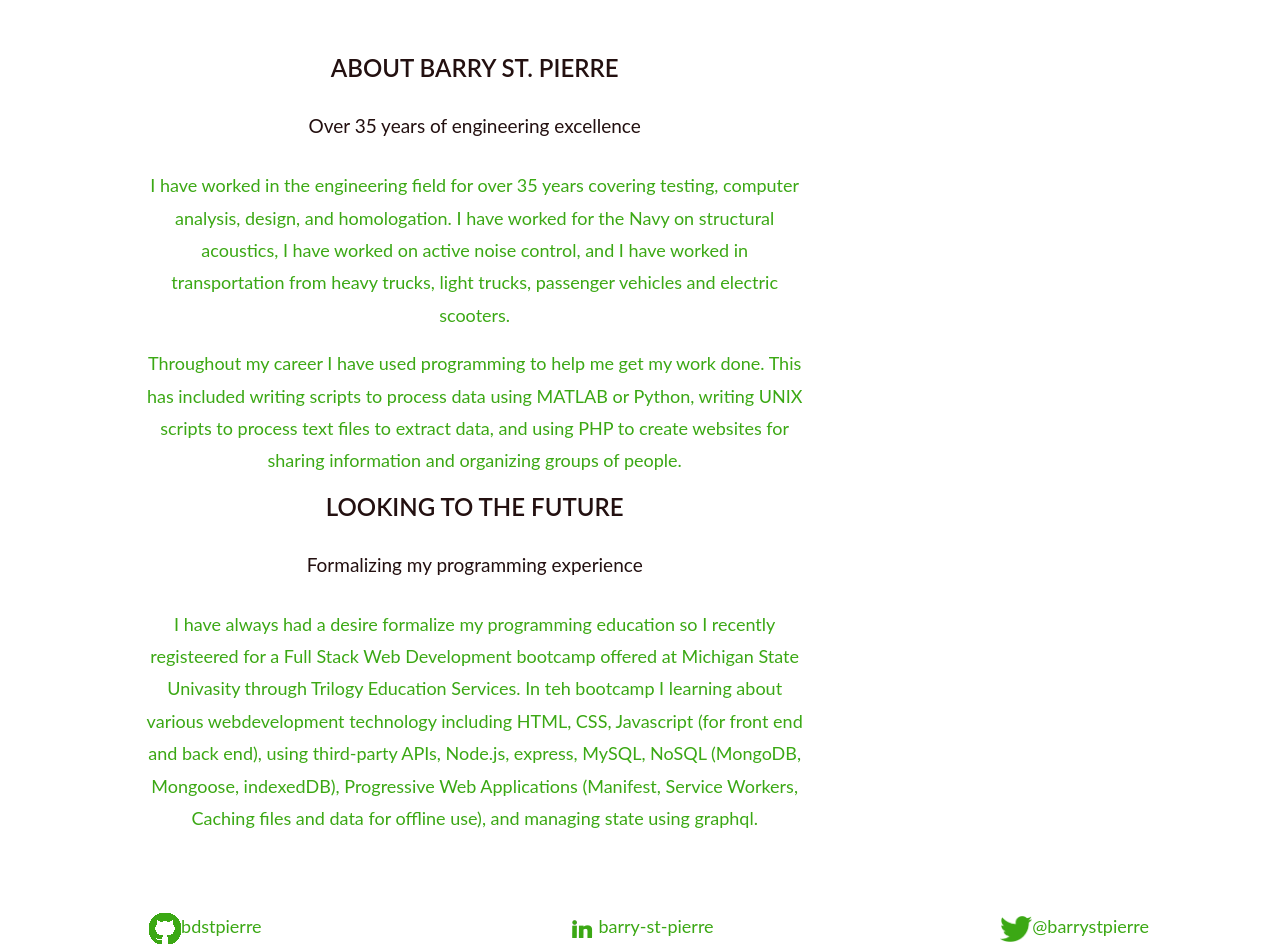
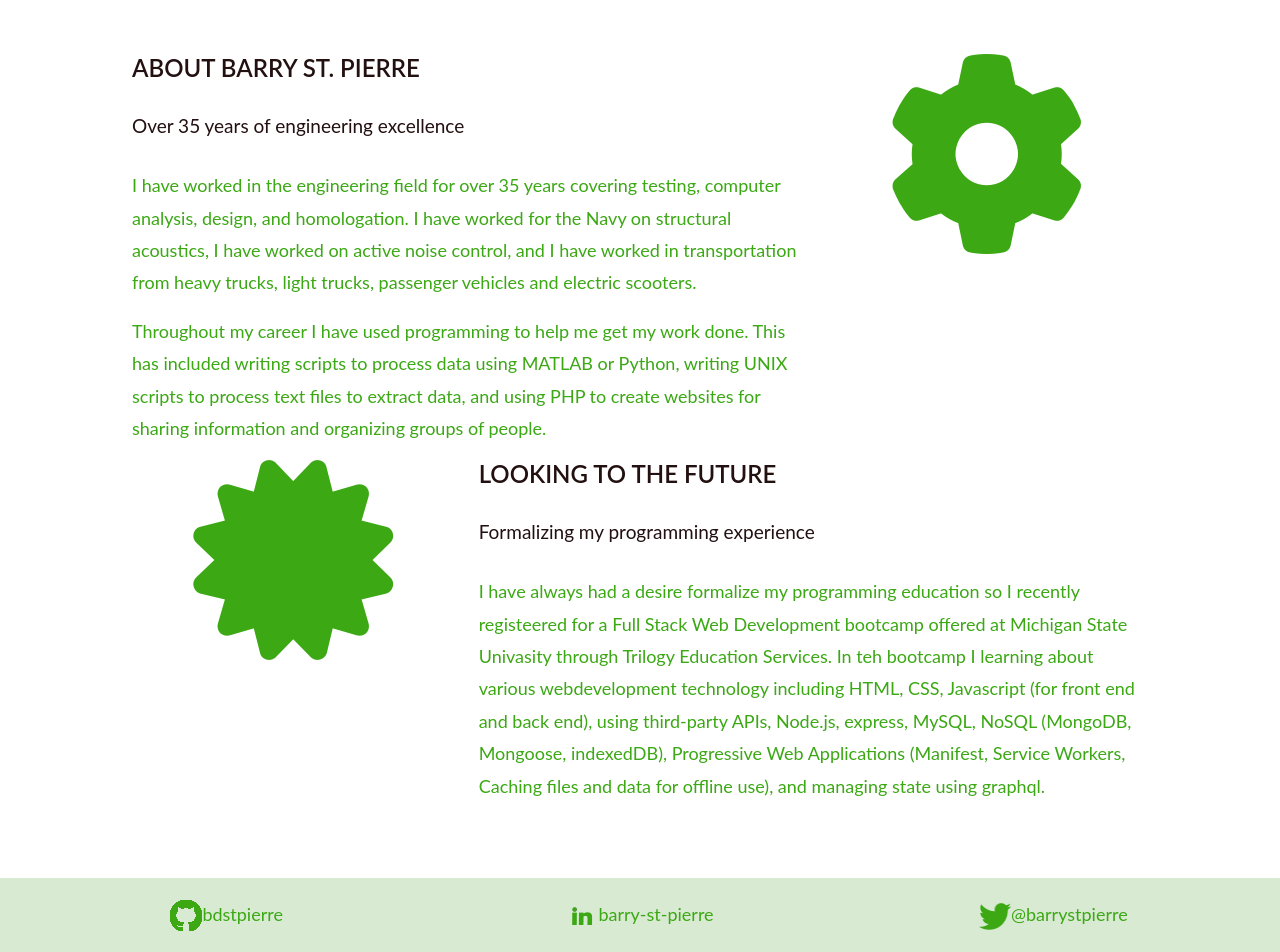
Before and after one commit to bdstpierre/react-portfolio, a React (Create React App) app: page / in a window 1280 px wide. Shown: the part 300-1252 px from the top of the page. Built offline with nearby package versions, Linux system fonts and the light colour scheme.

Commit message:
Styling complete

```diff
--- a/public/index.html
+++ b/public/index.html
@@ -26,6 +26,7 @@
       Learn how to configure a non-root public URL by running `npm run build`.
     -->
     <title>Barry St. Pierre Portfolio</title>
+    <script src="https://kit.fontawesome.com/2cee231fe7.js" crossorigin="anonymous"></script>
   </head>
   <body>
     <noscript>You need to enable JavaScript to run this app.</noscript>
--- a/src/components/About.js
+++ b/src/components/About.js
@@ -4,12 +4,12 @@ function About(props) {
     const about = props.portfolio.about;
 
   return (
-    <div className="container">
-          <div id="about" className="container-fluid">
-        <div className="row">
-            {about.map((item) => (
-                <div key={item.id}>
-                    <div className="col-sm-8 text-left">
+    <div  className="container-fluid">
+        {about.map((item) => (
+            (item.id % 2)
+            ?
+                <div className="row" key={item.id}>
+                    <div className="col-sm-8 text-sm-start">
                         <h2>{item.title}</h2>
                         <h4>{item.subtitle}</h4>
                         {item.paras.map((para) => (
@@ -22,9 +22,24 @@ function About(props) {
                         <span className={item.glyph}></span>
                     </div>
                 </div>
-            ))}
-        </div>
-    </div>
+            :
+                <div className="row" key={item.id}>
+                    <div className="col-sm-4">
+                        <span className={item.glyph}></span>
+                    </div>
+                    <div className="col-sm-8 text-sm-start">
+                        <h2>{item.title}</h2>
+                        <h4>{item.subtitle}</h4>
+                        {item.paras.map((para) => (
+                            <p key={para.id}>
+                                {para.text}
+                            </p>
+                        ))}
+                    </div>
+                </div>
+
+
+        ))}
     </div>
   );
 }
--- a/src/components/Contact.js
+++ b/src/components/Contact.js
@@ -66,8 +66,11 @@ function Contact() {
   return (
     <div className="row">
       <div className="col-sm-12">
-        <div className="panel panel-default text-center">
+        <div className="card">
+          <div className="card-title">
             <h3>{errorMessage ? errorMessage : "Fill in the form to send a message..."}</h3>
+          </div>
+          <div className="card-body">
             <form className="form">
               <div className="form-group row">
                 <label htmlFor="fullName" className="col-sm-2 col-form-label">
@@ -121,13 +124,13 @@ function Contact() {
               </div>
               <div className="form-group row">
                 <div className="col-sm-10">
-                <button type="submit" className="btn btn-primary" onClick={handleFormSubmit}>
+                  <button type="submit" className="btn" onClick={handleFormSubmit}>
                     Submit
                   </button>
                 </div>
               </div>
             </form>
-
+          </div>
         </div>
       </div>
     </div>
--- a/src/components/Education.js
+++ b/src/components/Education.js
@@ -7,31 +7,26 @@ function Education(props) {
     const education = props.education;
 
     return (
-        <div className="row">
-            <div className="col-sm-12">
-                <div className="panel panel-default text-center">
-                    <div className="row text-center">
+        <>
             {education.map((item) => (
-                        <div key={item.id}>
-                           <div className="panel-heading">
+                <div className="col-sm-12" key={item.id}>
+                    <div className="card">
+                        <div className="card-header">
                             <h1>{item.degree}</h1>
                             <h4>{item.institution}</h4>
                         </div>
-                            <div className="panel-body">
+                        <div className="card-body">
                             <p>
                                 {item.description}
                             </p>
                         </div>
-                            <div className="panel-footer">
+                        <div className="card-footer">
                             <h3>{item.dates}</h3>
                         </div>
                     </div>
+                </div>
             ))}
-                    </div>
-                </div>
-            </div>
-
-        </div>
+        </>
     );
 }
 
--- a/src/components/Footer.js
+++ b/src/components/Footer.js
@@ -4,7 +4,7 @@ function Footer(props) {
     const contacts = props.portfolio.footer;
 
     return (
-        <div className="row">
+        <div className="row footer">
             {contacts.map((contact) => (
                 <div className="col-sm-4" key={contact.id}>
                     {contact.glyph
--- a/src/components/Portfolio.js
+++ b/src/components/Portfolio.js
@@ -11,13 +11,15 @@ function Portfolio(props) {
       <div className="row text-center">
         {sites.map((site) => (
           <div className="col-sm-4" key={site.id}>
-            <div className="thumbnail">
-              <h3>{site.name}</h3>
-              <p>{site.description}</p>
-              <img src={`./images/${site.thumbnail}`} alt="Site thumbnail"></img>
-              <a href={site.deployed}>Visit the site</a>
+            <div className="card">
+              <img src={`./images/${site.thumbnail}`} alt="Site thumbnail" className="card-img-top"></img>
+              <div className="card-body">
+              <h5 className="card-title">{site.name}</h5>
+              <p className="card-text">{site.description}</p>
+              <a className="btn" href={site.deployed}>Visit the site</a>
               <br />
-              <a href={site.github}>View the code</a>
+              <a className="btn" href={site.github}>View the code</a>
+              </div>
             </div>
           </div>
         ))}
--- a/src/components/Skills.js
+++ b/src/components/Skills.js
@@ -6,15 +6,17 @@ function Skills(props) {
   console.log(skills);
 
   return (
-    <div className="container">
-      <div id="skills" className="container-fluid text-center">
+
+    <div className="container-fluid text-center">
       <h2>Skills</h2>
       <h4>What I offer</h4>
       <br />
       <div className="row">
         {skills.map((skill) => (
           <div className="col-sm-4" key={skill.id}>
+          <div>
             <span className={skill.glyph}></span>
+            </div>
             <h4>{skill.category}</h4>
             <ul className="list-unstyled">
               {skill.items.map((item) => (
@@ -27,7 +29,6 @@ function Skills(props) {
         ))}
       </div>
 
-      </div>
     </div>
   );
 }
--- a/src/components/portfolio_data.js
+++ b/src/components/portfolio_data.js
@@ -220,7 +220,7 @@ const portfolio =
         {
             id: "110",
             category: "CAE",
-            glyph: "logo-small glyphicon glyphicon-pencil",
+            glyph: "fas fa-keyboard logo-small",
             items: [
                 {
                     id: "111",
@@ -243,7 +243,7 @@ const portfolio =
         {
             id: "120",
             category: "Testing",
-            glyph: "logo-small glyphicon glyphicon-search",
+            glyph: "logo-small fas fa-microscope",
             items: [
                 {
                     id: "121",
@@ -262,7 +262,7 @@ const portfolio =
         {
             id: "130",
             category: "Homologation",
-            glyph: "logo-small glyphicon glyphicon-lock",
+            glyph: "logo-small fas fa-clipboard-check",
             items: [
                 {
                     id: "131",
@@ -289,7 +289,7 @@ const portfolio =
         {
             id: "140",
             category: "Programming",
-            glyph: "logo-small glyphicon glyphicon-leaf",
+            glyph: "fas fa-laptop-code logo-small",
             items: [
                 {
                     id: "141",
@@ -308,7 +308,7 @@ const portfolio =
         {
             id: "150",
             category: "Databases",
-            glyph: "logo-small glyphicon glyphicon-certificate",
+            glyph: "logo-small fas fa-database",
             items: [
                 {
                     id: "151",
@@ -327,7 +327,7 @@ const portfolio =
         {
             id: "160",
             category: "General Office",
-            glyph: "logo-small glyphicon glyphicon-wrench",
+            glyph: "logo-small fas fa-briefcase",
             items: [
                 {
                     id: "161",
@@ -354,7 +354,7 @@ const portfolio =
             id: "201",
             title: "About Barry St. Pierre",
             subtitle: "Over 35 years of engineering excellence",
-            glyph: "glyphicon glyphicon-cog logo",
+            glyph: "fas fa-cog logo",
             paras: [
                 {
                     id: "210",
@@ -370,7 +370,7 @@ const portfolio =
             id: "202",
             title: "Looking to the future",
             subtitle: "Formalizing my programming experience",
-            glyph: "glyphicon glyphicon-certificate logo",
+            glyph: "fas fa-certificate logo",
             paras: [
                 {
                     id: "230",
--- a/src/style.css
+++ b/src/style.css
@@ -25,6 +25,13 @@ h4 {
   color: var(--dark-color);
   font-weight: 400;
   margin-bottom: 30px;
+}
+
+.footer {
+  margin: 0px;
+  padding: 20px;
+  color: var(--bright-color);
+  background-color: var(--light-color);
 }
 
 img {
@@ -90,19 +97,6 @@ img.headshot {
   margin-bottom: 10px;
 }
 
-.carousel-control.right, .carousel-control.left {
-  background-image: none;
-  color: var(--bright-color);
-}
-
-.carousel-indicators li {
-  border-color: var(--bright-color);
-}
-
-.carousel-indicators li.active {
-  background-color: var(--bright-color);
-}
-
 .item h4 {
   font-size: 19px;
   line-height: 1.375em;
@@ -115,54 +109,35 @@ img.headshot {
   font-style: normal;
 }
 
+.card {
+  margin: 4px;
+}
+
+.card-header {
+  background-color: var(--bright-color);
+  color: var(--light-color);
+}
+
+.card-footer {
+  background-color: var(--shadow-color);
+  color: var(--light-color);
+}
+
+.btn {
+  color: var(--light-color);
+  background-color: var(--bright-color);
+  border-color: var(--bright-color);
+  margin: 2px;
+}
+
 .panel {
   border: 1px solid var(--bright-color);
   border-radius: 0;
   transition: box-shadow 0.5s;
 }
 
-.panel:hover {
-  box-shadow: 5px 0px 40px rgba(0,0,0, .2);
-}
-
-.panel-body {
-  text-align: left;
-}
-
-.panel-footer .btn:hover {
-  border: 1px solid var(--bright-color);
-  background-color: var(--light-color) !important;
-  color: var(--bright-color);
-}
-
-.panel-heading {
-  color: var(--light-color) !important;
-  background-color: var(--bright-color) !important;
-  padding: 25px;
-  border-bottom: 1px solid transparent;
-  border-top-left-radius: 0px;
-  border-top-right-radius: 0px;
-  border-bottom-left-radius: 0px;
-  border-bottom-right-radius: 0px;
-}
-
-.panel-footer {
-  background-color: var(--light-color) !important;
-}
-
-.panel-footer h3 {
-  font-size: 32px;
-}
-
-.panel-footer h4 {
-  color: var(--shadow-color);
-  font-size: 14px;
-}
-
-.panel-footer .btn {
-  margin: 15px 0;
-  background-color: var(--bright-color);
-  color: var(--light-color);
+.card:hover {
+  box-shadow: 5px 0px 40px var(--bright-color);
 }
 
 .nav {
```
Also changed, not shown: src/components/Work.js (+6 -6 lines). Lines whose indentation alone changed are shown as unchanged.
